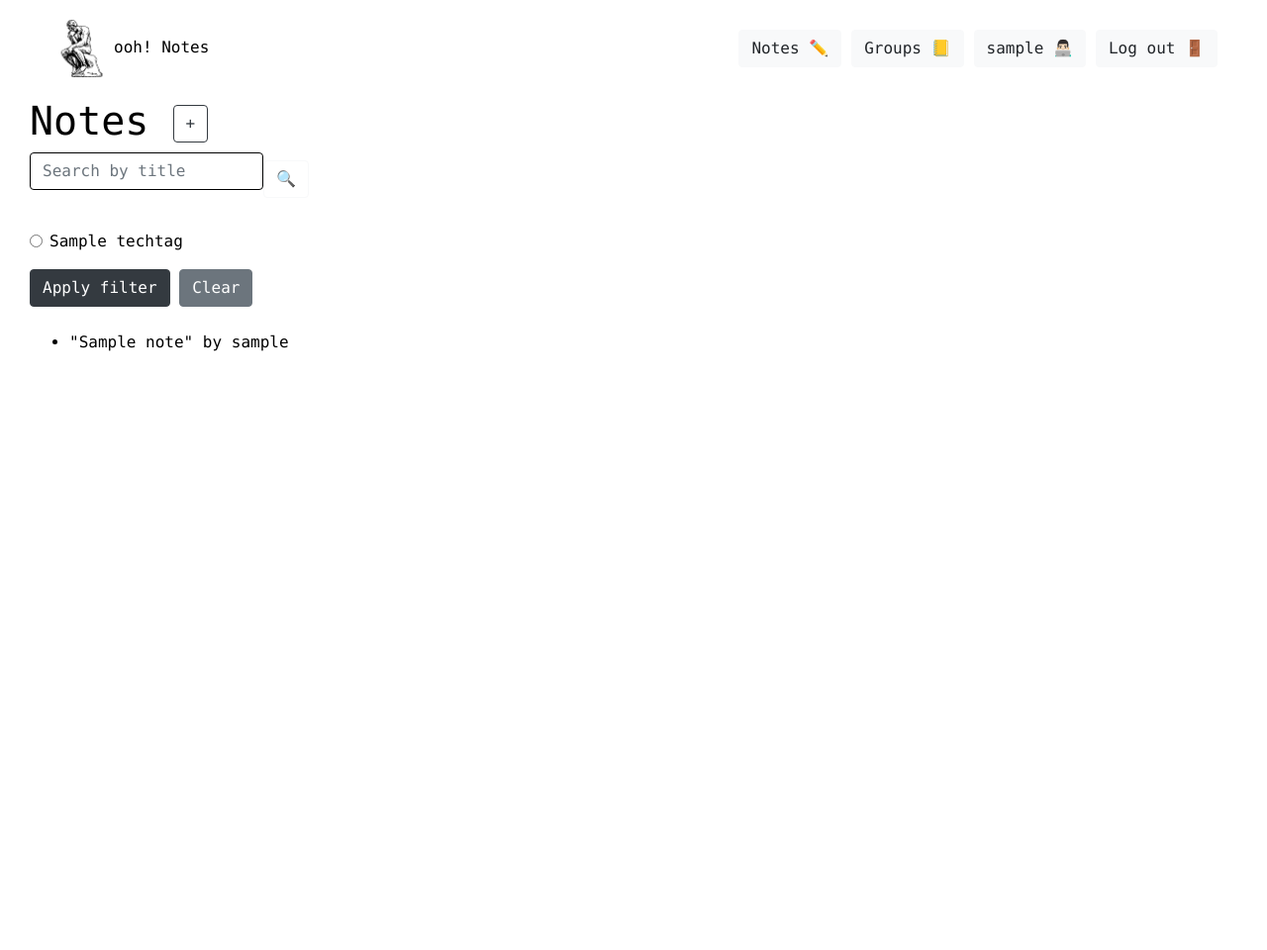
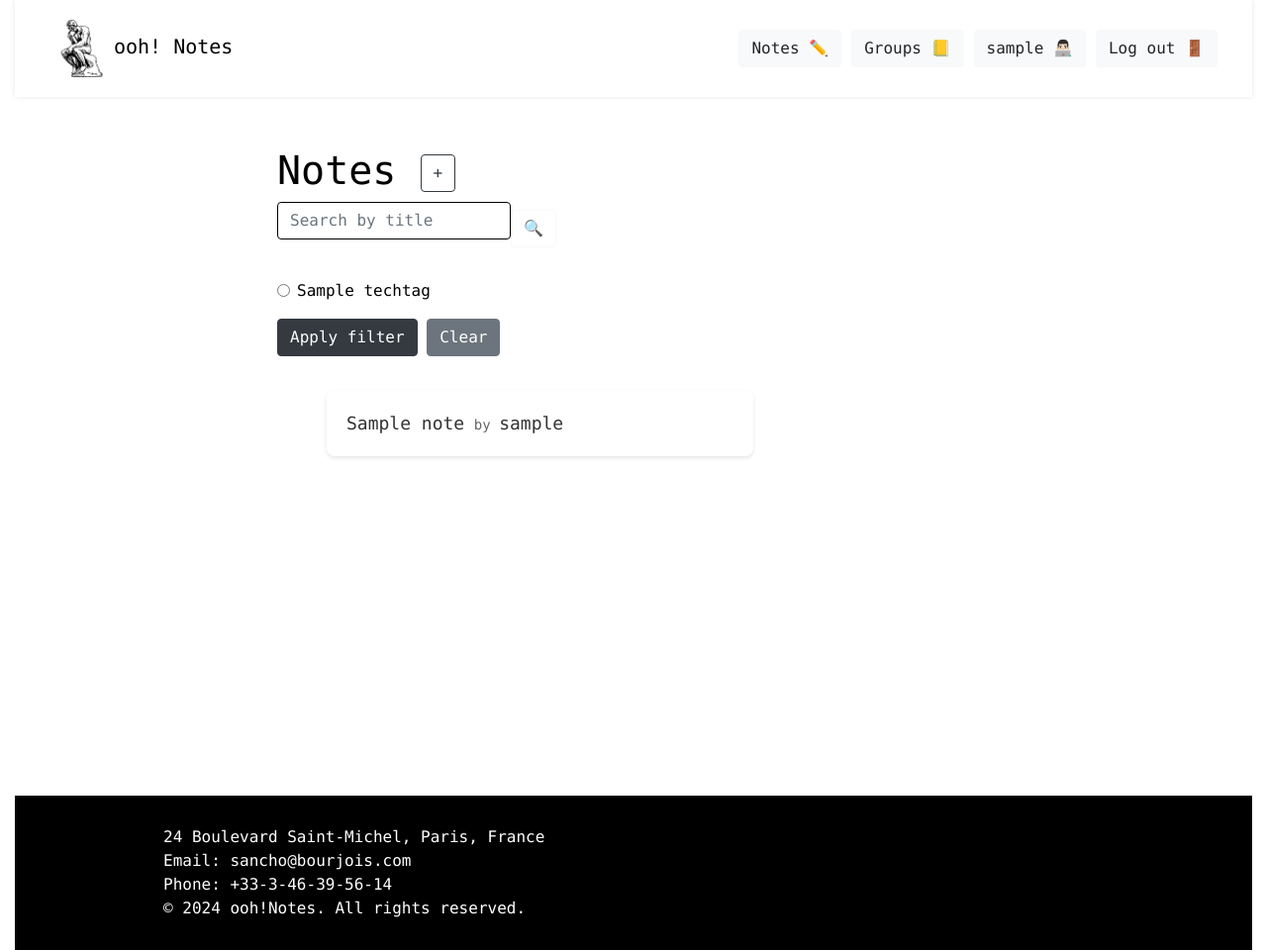
Before and after one commit to aLEKS-e3/ooh-notes, a Django app: page /notes/ in a window 1280 px wide. Shown: the whole page at 99% size. Before the commit the page ends 355 px from the top, so only its background shows below. Run offline with Django 5.2, Linux system fonts and the light colour scheme; a user stored in the database is signed in; tables that the repository leaves empty hold one stand-in row (values such as "Sample post"); some libraries are stand-ins or nearby versions.

Commit message:
Improved templates; Add footer, background; Implemented update and delete views protection

```diff
--- a/note/views.py
+++ b/note/views.py
@@ -72,10 +72,18 @@
     model = Note
     form_class = NoteForm
 
+    def get_queryset(self):
+        queryset = super().get_queryset()
+        return queryset.filter(owner__id=self.request.user.id)
+
 
 class NoteDeleteView(LoginRequiredMixin, generic.DeleteView):
     model = Note
     success_url = reverse_lazy("note:note-list")
+
+    def get_queryset(self):
+        queryset = super().get_queryset()
+        return queryset.filter(owner__id=self.request.user.id)
 
 
 class NoteGroupListView(LoginRequiredMixin, generic.ListView):
@@ -139,8 +147,16 @@
     form_class = NoteGroupForm
     template_name = "note/note_group_form.html"
 
+    def get_queryset(self):
+        queryset = super().get_queryset()
+        return queryset.filter(owner__id=self.request.user.id)
+
 
 class NoteGroupDeleteView(LoginRequiredMixin, generic.DeleteView):
     model = NoteGroup
     template_name = "note/note_group_confirm_delete.html"
     success_url = reverse_lazy("note:note-group-list")
+
+    def get_queryset(self):
+        queryset = super().get_queryset()
+        return queryset.filter(owner__id=self.request.user.id)
--- a/static/css/styles.css
+++ b/static/css/styles.css
@@ -5,8 +5,8 @@
 }
 
 .container {
-    margin-top: 50px;
-    margin-bottom: 50px;
+    margin-top: 10%;
+    margin-bottom: 10%;
 }
 
 .card {
@@ -46,7 +46,6 @@
     background-color: #d2d4c8;
     border-radius: 10px;
     color: #000;
-    /*border: 1px solid #000;*/
     padding: 5px 10px;
     text-align: center;
     text-decoration: none;
@@ -57,19 +56,26 @@
 
 .here-link:hover {
     background-color: #fff;
-    /*color: #fff;*/
-    /*border-color: #fff;*/
 }
 
 .navbar {
     list-style-type: none;
     margin: 10px 0;
     padding: 10px 35px;
+    display: flex;
+    justify-content: flex-end;
+    width: 100%;
+}
+
+.navbar-sticky {
     overflow: hidden;
     position: sticky;
     top: 0;
-    display: flex;
-    justify-content: flex-end;
+    margin: 0 0 50px 0;
+    width: 100%;
+    background-color: white;
+    z-index: 1;
+    box-shadow: 0 0 5px rgba(0, 0, 0, 0.1);
 }
 
 .position {
@@ -80,6 +86,7 @@
 .end-item {
     margin-right: auto;
     text-decoration: none;
+    font-size: 20px;
 }
 
 .logo {
@@ -90,3 +97,63 @@
 .position a {
     text-decoration: none;
 }
+
+.footer {
+    background-color: black;
+    color: white;
+    padding: 30px 150px 30px;
+    left: 0;
+    bottom: 0;
+    width: 100%;
+}
+
+.footer-text {
+    margin: 0;
+}
+
+.note-list {
+    list-style: none;
+    padding-bottom: 30px;
+}
+
+.flex-wrapper {
+    display: flex;
+    width: 100%;
+    min-height: 120vh;
+    flex-direction: column;
+    justify-content: space-between;
+
+}
+
+.wrapper {
+    width: 100%;
+    height: 100vh;
+    margin-bottom: 125px;
+}
+
+.note-item {
+    background-color: #fff;
+    border-radius: 8px;
+    margin: 10px;
+    padding: 20px;
+    box-shadow: 0 2px 4px rgba(0, 0, 0, 0.1);
+}
+
+.note-item a {
+    color: #333;
+    text-decoration: none;
+    font-size: 18px;
+}
+
+.note-item a:hover {
+    text-decoration: underline;
+}
+
+.note-item .note-author {
+    color: #666;
+    font-size: 14px;
+}
+
+.list-view-page {
+    margin: 0 20%;
+}
--- a/templates/base.html
+++ b/templates/base.html
@@ -13,17 +13,17 @@
   <link rel="stylesheet" href="{% static 'css/styles.css' %}">
 </head>
 
-<body>
-<div class="container-fluid">
+<body style="background-image: url('{% static "images/background.jpg" %}')">
+<div class="flex-wrapper container-fluid">
   <div class="">
-        <div class="">
+    <div class="navbar-sticky">
 
       {% block sidebar %}
         {% include "includes/sidebar.html" %}
       {% endblock %}
 
     </div>
-        <div class="col-sm-10 ">
+    <div class="col-sm-5 list-view-page">
 
       {% block content %}{% endblock %}
 
@@ -33,6 +33,11 @@
 
     </div>
   </div>
+  <div class="footer">
+    {% block footer %}
+      {% include "includes/footer.html" %}
+    {% endblock %}
+  </div>
 </div>
 </body>
 
--- /dev/null
+++ b/templates/includes/footer.html
@@ -0,0 +1,4 @@
+<p class="footer-text"> 24 Boulevard Saint-Michel, Paris, France</p>
+<p class="footer-text">Email: sancho@bourjois.com</p>
+<p class="footer-text">Phone: +33-3-46-39-56-14</p>
+<p class="footer-text">&copy; 2024 ooh!Notes. All rights reserved.</p>
--- a/templates/note/note_form.html
+++ b/templates/note/note_form.html
@@ -11,7 +11,7 @@
   {#  </form>#}
   <div class="container">
     <div class="row justify-content-center">
-      <div class="col-md-6">
+      <div class="col-md-10">
         <div class="card">
           <div class="card-body">
             <h1 class="text-center mb-4">{{ object|yesno:"Update,Create" }} Note</h1>
--- a/templates/note/note_group_form.html
+++ b/templates/note/note_group_form.html
@@ -4,7 +4,7 @@
 {% block content %}
   <div class="container">
     <div class="row justify-content-center">
-      <div class="col-md-6">
+      <div class="col-md-10">
         <div class="card">
           <div class="card-body">
             <h1 class="text-center mb-4">{{ object|yesno:"Update,Create" }} Note Group</h1>
--- a/templates/note/note_list.html
+++ b/templates/note/note_list.html
@@ -2,6 +2,7 @@
 {% load crispy_forms_filters %}
 
 {% block content %}
+  <div>
     <h1>
       Notes
       <a href="{% url 'note:note-create' %}" class="btn btn-outline-dark link-to-page">
@@ -27,15 +28,17 @@
     <br>
 
     {% if note_list %}
-    <ul>
+      <ul class="note-list">
         {% for note in note_list %}
-        <li>
-          <a href="{% url "note:note-detail" pk=note.id %}">"{{ note.title }}"</a>
-          by <a href="{% url "users:profile" pk=note.owner.id %}">{{ note.owner.username }}</a>
+          <li class="note-item">
+            <a href="{% url 'note:note-detail' pk=note.id %}">{{ note.title }}</a>
+            <span class="note-author">by <a
+                href="{% url 'users:profile' pk=note.owner.id %}">{{ note.owner.username }}</a></span>
           </li>
         {% endfor %}
       </ul>
     {% else %}
       <p>There are no notes...</p>
     {% endif %}
+  </div>
 {% endblock %}
```
Also changed, not shown: templates/note/note_detail.html (+7 -3 lines), templates/note/note_group_detail.html (+9 -6 lines), templates/note/note_group_list.html (+7 -4 lines), static/images/background.jpg (added). Lines whose indentation alone changed are shown as unchanged.
